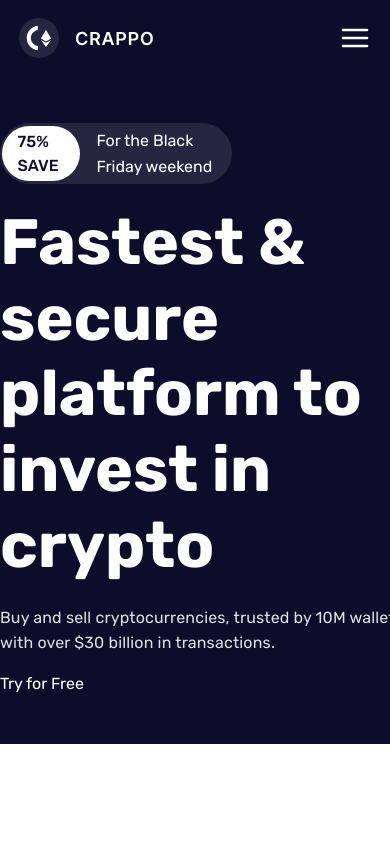
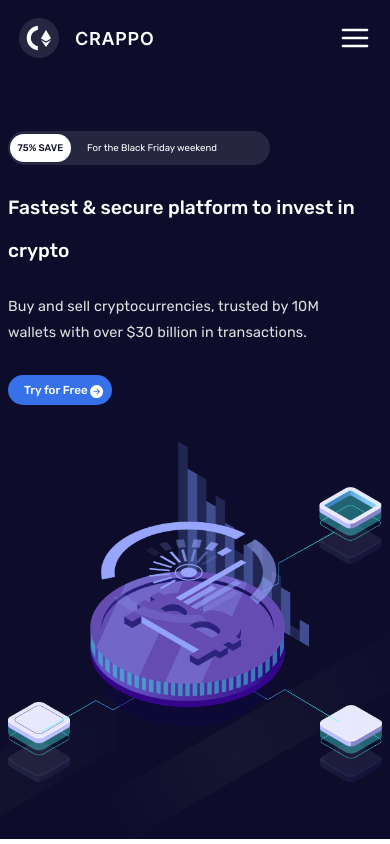
Before and after one commit to Barnyvic/crappo-cypto, a React (Create React App) app: page / in a window 390 px wide. Built offline with nearby package versions, Linux system fonts and the light colour scheme.

Commit message:
finished working on the herosection

```diff
--- a/package.json
+++ b/package.json
@@ -10,6 +10,7 @@
     "@types/node": "^16.7.13",
     "@types/react": "^18.0.0",
     "@types/react-dom": "^18.0.0",
+    "aos": "^2.3.4",
     "react": "^18.2.0",
     "react-dom": "^18.2.0",
     "react-icons": "^4.4.0",
--- a/src/components/Herosection.tsx
+++ b/src/components/Herosection.tsx
@@ -1,6 +1,14 @@
 import React from 'react'
 import Navbar from './Navbar'
 import heroBgimg from '../images/hero-img.png'
+import heroRibbon1 from "../images/hero-ribbon-1.png"
+import heroRibbon2 from "../images/hero-ribbon-2.png"
+import {BsFillArrowRightCircleFill} from "react-icons/bs"
+import Aos from 'aos'
+import "aos/dist/aos.css";
+
+
+ Aos.init();
 
 function Herosection() {
   return (
@@ -8,22 +16,24 @@ function Herosection() {
         <Navbar/>
         <section className="Hero-Maincontainer">
           <div className="Hero-Container container">
-            <div className="hero-content-Container">
+            <div className="hero-content-Container container_horizontal p-2">
             <div className="blackfriday">
-              <span className="save">75% Save</span> <span className="black">For the Black Friday weekend</span>
+              <span className="save"  data-aos="fade-right" data-aos-offset="300" data-aos-easing="ease-in-sine">75% Save</span> <span className="black">For the Black Friday weekend</span>
             </div>
             <div className="content">
-              <h1>
+              <h1 data-aos="fade-up" data-aos-duration="3000">
                 Fastest & secure platform to invest in crypto
               </h1>
               <p>Buy and sell cryptocurrencies, trusted by 10M wallets with over $30 billion in transactions.</p>
               <div className="forFree">
-                <span>Try for Free</span>
+                <span>Try for Free <BsFillArrowRightCircleFill data-aos="fade-right"data-aos-offset="300"data-aos-easing="ease-in-sine" className='arrow_right'/></span>
               </div>
             </div>
           </div>
-          <div className="hero-img-container">
+          <div className="hero-img-container p-2" data-aos="zoom-in" data-aos-duration="3000">
             <img src={heroBgimg} className="img-fluid" alt="Bitcionimage" />
+            <img src={heroRibbon1} className="img-fluid ribbon1" alt="Black-line" />
+            <img src={heroRibbon2} className="img-fluid ribbon2" alt="Black-line" />
           </div>
           </div>
         </section>
--- a/src/styles/Hero.scss
+++ b/src/styles/Hero.scss
@@ -1,21 +1,40 @@
 .Hero-Maincontainer{
     background: #0D0D2B;
+    overflow: hidden;
     .Hero-Container{
         display: flex;
         align-items: center;
         justify-content: space-between;
+        flex-direction: row;
         padding: 3rem 0;
+        @media (max-width: 1000px){
+            flex-direction: column;
+        }
+        .container_horizontal{
+        @media (max-width: 1000px) {
+               max-width: 700px;
+            }
+        }
         .hero-content-Container{
             .blackfriday{
                 background: rgba(255, 255, 255, 0.1);
                 border-radius: 32px;
                 color: #fff;
-                width: 57%;
+                width: 45%;
                 display: flex;
                 align-items: center;
                 justify-content: start;
                 padding:0.2rem 0.1rem;
                 margin-bottom: 1.3rem;
+                @media (max-width:1200px){
+                    width: 57%;
+                }
+                @media (max-width:700px){
+                    width:70%;
+                }
+                @media (max-width:280px){
+                    width:80%;
+                }
                 .save{
                     color: #0D0D2B;
                     background: #fff;
@@ -26,10 +45,26 @@
                     font-weight: 500;
                     line-height: 1.5rem;
                     margin-right: 1rem;
+                    @media (max-width:1200px){
+                        font-size: 0.8rem;
+                    }
+                    @media (max-width:450px){
+                        font-size: 0.6rem;
+                        padding: 0.1rem 0.5rem;
+                    }
+                    @media (max-width:280px){
+                        padding: 0.1rem 0.3rem;
+                    }
                 }
                 .black{
                     font-size: 1rem;
                     line-height: 1.6rem;
+                    @media (max-width:1200px) {
+                        font-size: 0.8rem;
+                    }
+                    @media (max-width:450px){
+                      font-size: 0.6rem;
+                    }
                 }
             }
             .content{
@@ -39,6 +74,20 @@
                     font-size: 4rem;
                     line-height: 4.74rem;
                     margin-bottom: 1.3rem;
+                    @media (max-width:1200px){
+                        font-size: 3rem;
+                    }
+                    @media (max-width:1200px) {
+                            font-size: 2.5rem;
+                            font-weight: 500;
+                            line-height: 2.74rem;
+                    }
+                    @media (max-width:600px) {
+                      font-size: 1.4rem;
+                    }
+                    @media (max-width:450px) {
+                        font-size: 1.2rem;
+                    }
                 }
                 p{
                     font-weight: 400;
@@ -47,7 +96,58 @@
                     color: #E0E0E0;
                     letter-spacing: 0.01em;
                     width: 40ch;
+                    margin-bottom: 2rem;
+                    @media (max-width:1000px){
+                        width: 40ch;
+                        font-size: 0.9rem;
+                    }
+                    @media (max-width:450px){
+                        width: 35ch;
+                    }
+                    @media (max-width:280px){
+                        width: 25ch;
+                    }
                 }
+                .forFree{
+                    span{
+                        background: #3671E9;
+                        border-radius: 32px;
+                        padding: 1rem 1rem 1rem 1.5rem;
+                        color: #fff;
+                        font-weight: 500;
+                        font-size: 1.125rem;
+                        line-height: 1.68rem;
+                        @media (max-width:1200px) {
+                            font-size: 0.9rem;
+                        }
+                        @media (max-width: 450px){
+                            padding: 0.5rem 0.5rem 0.5rem 1rem;
+                            font-size: 0.725rem;
+                        }
+                        .arrow_right{
+                            font-size: 2rem;
+                            @media (max-width:1200px) {
+                                    font-size: 1.5rem;
+                             }
+                             @media (max-width: 540px){
+                            font-size: 0.825rem;
+                         }
+                        }
+                    }
+                }
+            }
+        }
+        .hero-img-container{
+            position: relative;
+            .ribbon1{
+                position: absolute;
+                left: 20%;
+                top:50%;
+            }
+            .ribbon2{
+                position: absolute;
+                right:70%;
+                top: 70%;
             }
         }
     }
```
Also changed, not shown: 1 other file (tests, documents, lock files or other folders).
